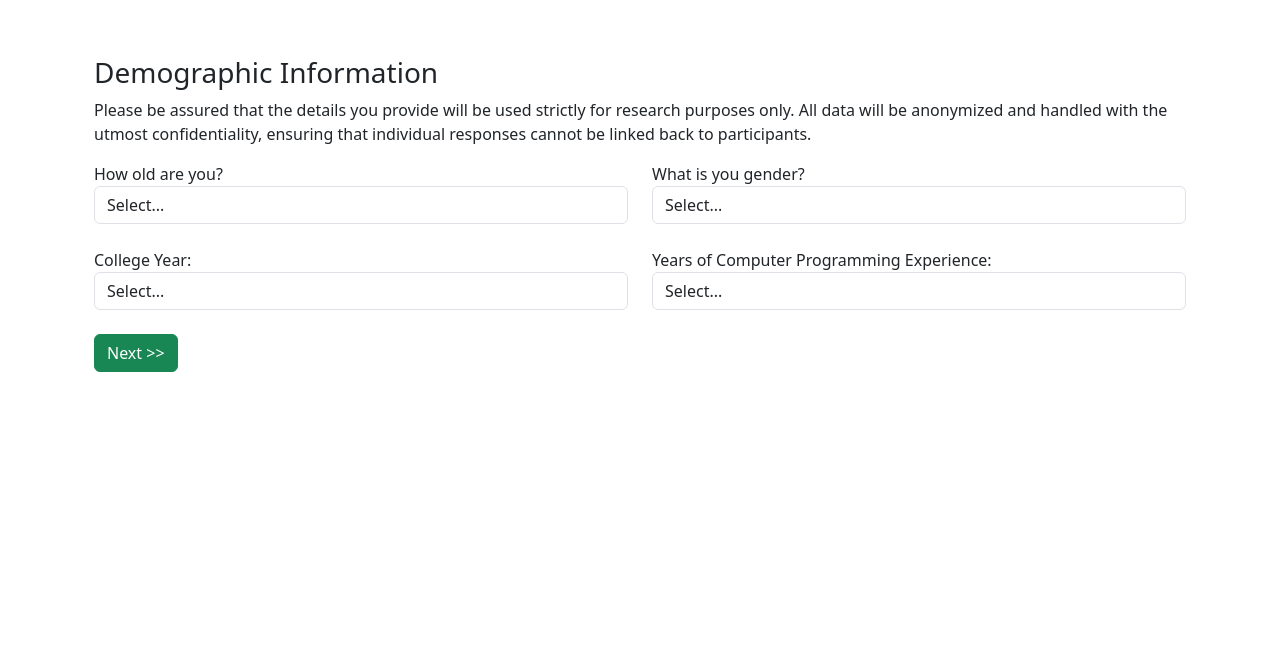
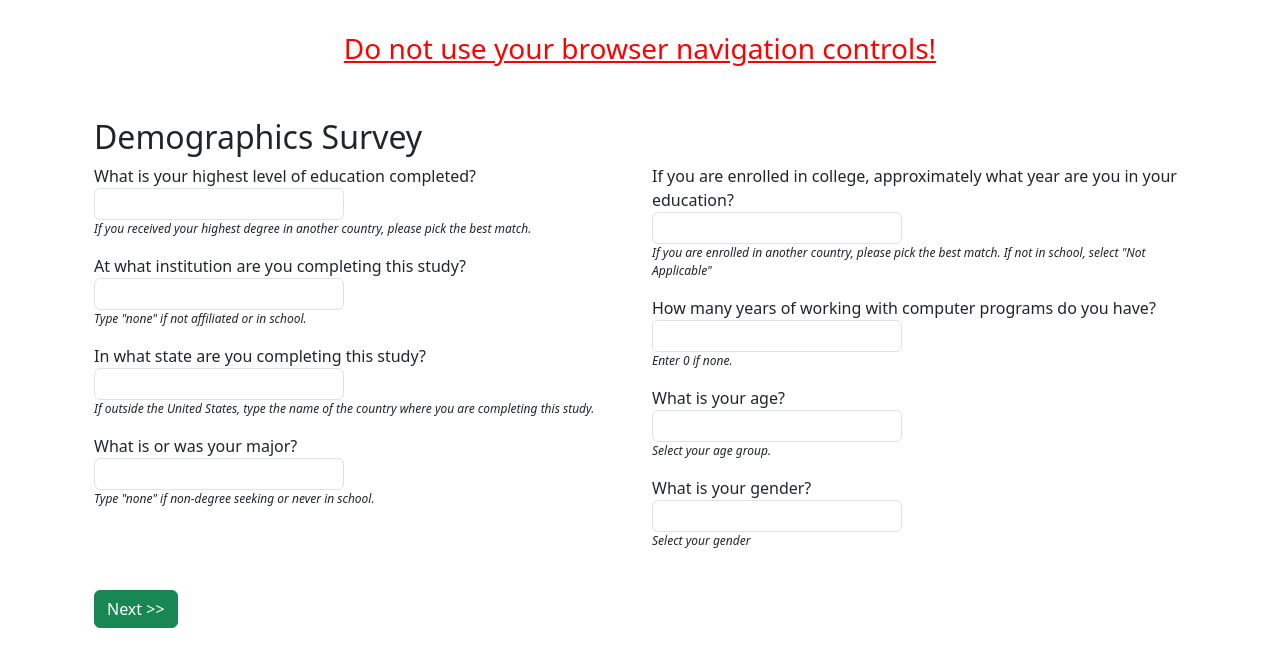
Before and after one commit to danielogen/string-experiment, a Flask app: page /demographics in a window 1280 px wide. Shown: the top 667 px of the page. Run offline with Flask 3, Linux system fonts and the light colour scheme; some libraries are stand-ins or nearby versions.

Commit message:
fix: consent, demographic and main css

```diff
--- a/static/css/main.css
+++ b/static/css/main.css
@@ -1,8 +1,12 @@
 body {
     margin-top: 2em;
 }
-pre code {
-    font-size: 14em;
+pre {
+    background-color: #f1f1f1;
+}
+pre > code {
+    font-size: 1.4em;
+    font-family: "Courier New", monospace;
 }
 #time-notice {
     font-size: 13pt;
@@ -24,6 +28,36 @@
     border: solid black;
     border-width: thin;
     overflow: auto; /* Enables scrolling when content overflows */
+}
+
+#scroll-protocol {
+    width: 100%;  /* Set a fixed width */
+    /* height: 30em; Set a fixed height */
+
+    background: beige;
+    border: solid black;
+    border-width: thin;
+    overflow: auto; /* Enables scrolling when content overflows */
+
+    /* border: 1px solid cadetblue;
+    border-radius: 0.4em; */
+    padding: 0.3em;
+    padding-top: 0.1em;
+    /* background-color: azure; */
+    margin-bottom: 0.5em;
+}
+/* Demographic survey */
+.comment {
+    font-size: 9pt;
+    font-style: italic;
+}
+
+.input-md {
+    max-width: 250px;
+}
+
+.form-control {
+    font-size: 9pt;
 }
 
 .question  {
--- a/templates/consent.html
+++ b/templates/consent.html
@@ -1,5 +1,5 @@
 {% extends "base.html" %}
-{% block title %}Informed Consent{% endblock %}
+{% block title %}Language Study{% endblock %}
 
 {% block content %}
 <div class="container-fluid">
--- a/templates/demographics.html
+++ b/templates/demographics.html
@@ -1,69 +1,112 @@
 {% extends "base.html" %}
-{% block title %}Home{% endblock %}
+{% block title %}Language Study{% endblock %}
 
 {% block content %}
 <div class="container">
+    <h3 class="donotuse">Do not use your browser navigation controls!</h3>
     <br>
     <!-- Demographic information -->
     <div id="demog">
-    <h3>Demographic Information</h3>
-    <p>Please be assured that the details you provide will be used strictly for research purposes only. All data will be anonymized and handled with the utmost confidentiality, ensuring that individual responses cannot be linked back to participants.</p>
+        <h2>Demographics Survey</h2>
+        <!-- <p>Please be assured that the details you provide will be used strictly for research purposes only. All data will be anonymized and handled with the utmost confidentiality, ensuring that individual responses cannot be linked back to participants.</p> -->
         <form method="post" action="/process">
             <div class="row">
                 <div class="col-md-6">
-          <label for="age">How old are you?</label>
-          <!-- <input type="number" min="18" max="150" class="form-control" required id="age" name="age"> -->
-          <select class="form-control" id="age" name="age" required>
-            <option value="0">Select...</option>
+                    <div class="form-group" aria-label="What is your highest level of education completed?">
+                        <label for="education">What is your highest level of education completed?</label>
+                        <select class="form-control input-md" name="education" required>
+                            <option></option>
+                            <option>High School / GED</option>
+                            <option>Some college/university</option>
+                            <option>Associate Degree</option>
+                            <option>Bachelor Degree</option>
+                            <option>Masters Degree</option>
+                            <option>Professional Doctorate</option>
+                            <option>Ph. D.</option>
+                            <option>Other</option>
+                        </select>
+                        <p class="comment">If you received your highest degree in another country, please pick the best
+                            match.</p>
+                    </div>
+
+                    <div class="form-group" aria-label="At what institution are you completing this study?">
+                        <label for="institution">At what institution are you completing this study?</label>
+                        <input type="text" class="form-control input-md" name="institution" required>
+                        <p class="comment">Type "none" if not affiliated or in school.</p>
+                    </div>
+
+                    <div class="form-group" aria-label="In what state are you completing this study?">
+                        <label for="state">In what state are you completing this study?</label>
+                        <input type="text" class="form-control input-md" name="state" required>
+                        <p class="comment">If outside the United States, type the name of the country where you are
+                            completing this study.</p>
+                    </div>
+
+                    <div class="form-group" aria-label="What is or was your major?">
+                        <label for="major">What is or was your major?</label>
+                        <input type="text" class="form-control input-md" name="major" required>
+                        <p class="comment">Type "none" if non-degree seeking or never in school.</p>
+                    </div>
+
+
+                </div>
+
+
+                <div class="col-md-6">
+                    <div class="form-group"
+                        aria-label="If you are enrolled in college, approximately what year are you in your education?">
+                        <label for="year">If you are enrolled in college, approximately what year are you in your
+                            education?</label>
+                        <select class="form-control input-md" name="year" required>
+                            <option></option>
+                            <option>Not Applicable</option>
+                            <option>Freshman</option>
+                            <option>Sophomore</option>
+                            <option>Junior</option>
+                            <option>Senior</option>
+                            <option>Graduate</option>
+                            <option>Post-graduate</option>
+                            <option>Non-degree seeking</option>
+                        </select>
+                        <p class="comment">If you are enrolled in another country, please pick the best match. If not in
+                            school, select "Not Applicable"</p>
+                    </div>
+
+                    <div class="form-group" aria-label="How many years of working with computer programs do you have?">
+                        <label for="jobxp">How many years of working with computer programs do you have?</label>
+                        <input type="number" class="form-control input-md" name="jobxp" min="0" required>
+                        <p class="comment">Enter 0 if none.</p>
+                    </div>
+
+                    <div class="form-group" aria-label="What is your age?">
+                        <label for="age">What is your age?</label>
+                        <!-- <input type="number" class="form-control input-md" name="age" min="0" required> -->
+                        <select class="form-control input-md" id="age" name="age" required>
+                            <option value="0"></option>
                             <option value="18-24">18-24</option>
                             <option value="25-35">25-35</option>
-            <option value="35-44">35-44</option>
+                            <option value="36-44">35-44</option>
                             <option value="45-54">45-54</option>
                             <option value="55-64">55-64</option>
                             <option value="65 or Over">65 or Over</option>
                         </select>
+                        <p class="comment">Select your age group.</p>
                     </div>
-        <div class="col-md-6">
-            <label for="gender">What is you gender?</label>
-            <select class="form-control" id="gender" name="gender" required>
-                <option value="">Select...</option>
-                <option value="1">Male</option>
-                <option value="2">Female</option>
-                <option value="3">Non-binary</option>
-                <option value="4">Prefer Not to Say</option>
+
+                    <div class="form-group" aria-label="What is your gender?">
+                        <label for="gender">What is your gender?</label>
+                        <select class="form-control input-md" name="gender" required>
+                            <option></option>
+                            <option>Male</option>
+                            <option>Female</option>
+                            <option>Other</option>
+                            <option>Prefer not to say</option>
                         </select>
+                        <p class="comment">Select your gender</p>
+                    </div>
                 </div>
             </div>
             <br>
-    <div class="row">
-        <div class="col-md-6">
-            <label for="COY">College Year:</label>
-            <select class="form-control" id="COY" name="COY" required>
-                <option value="">Select...</option>
-                <option value="Others">Not Applicable</option>
-                <option value="Freshman">Freshman</option>
-                <option value="Sophomore">Sophomore</option>
-                <option value="Junior">Junior</option>
-                <option value="Senior">Senior</option>
-                <option value="Graduate">Graduate</option>
-                <!-- <option value="Professional">Professional</option> -->
-                <!-- Add more options as needed -->
-            </select>
-        </div>
-        <div class="col-md-6">
-            <label for="YOE">Years of Computer Programming Experience:</label>
-            <select class="form-control" id="YOE" name="YOE" required>
-                <option value="">Select...</option>
-                <option value="1">1</option>
-                <option value="2">2</option>
-                <option value="3">3</option>
-                <option value="4">4</option>
-                <option value="5">5+</option>
-            </select>
-        </div>
-    </div>
-    </div>
-    <br />
             <!-- Start button -->
             <input type="submit" id="startBtn" class="btn btn-success" value="Next >>">
     </div>
```
Lines whose indentation alone changed are shown as unchanged.
